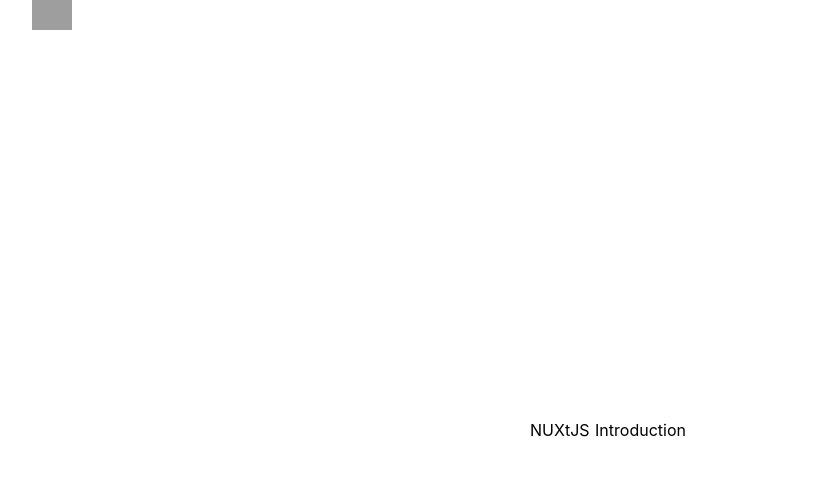
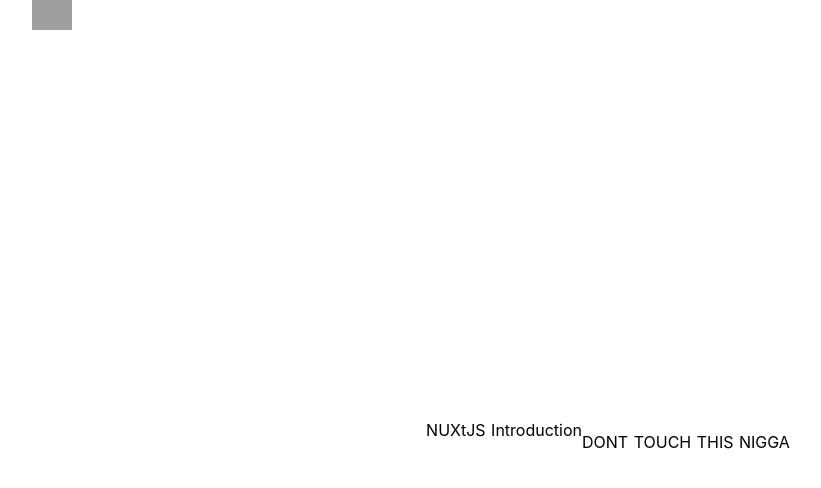
Before and after one commit to okolipraiz/Pexel-Clone, a Nuxt app: page / in a window 1280 px wide. Shown: the top 488 px of the page, without its empty margins (32-853 px from the left). Built offline with nearby package versions, Linux system fonts and the light colour scheme; grey boxes are pictures that could not be loaded.

Commit message:
new component

```diff
--- /dev/null
+++ b/pages/ImageContent.vue
@@ -0,0 +1,10 @@
+<template>
+    <div class="images">
+
+<h1><br>
+
+DONT TOUCH THIS NIGGA
+</h1>
+
+    </div>
+</template>
--- a/pages/index.vue
+++ b/pages/index.vue
@@ -5,11 +5,24 @@
        <span class="text-emerald-800">NUXt</span>JS Introduction
         </div>
         </div>
+
+
+        <ImageContent/>
     </div>
 </template>
 
 <script>
-export default {}
+import ImageContent from './ImageContent'
+export default {
+  components: {
+  ImageContent
+},
+  data(){
+    return{
+
+    }
+  }
+}
 </script>
 
 <style>
```
Also changed, not shown: 1 other file (tests, documents, lock files or other folders).
